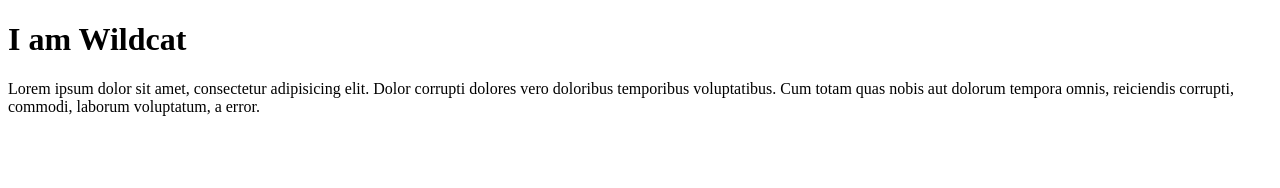
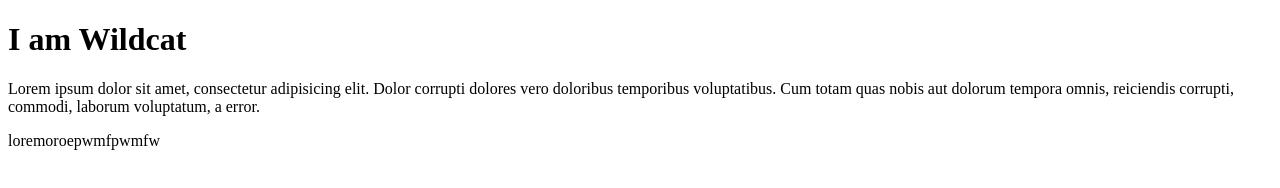
Before and after one commit to graemenishida/STARWARS, a plain HTML site: page index.html in a window 1280 px wide. Drawn offline with Linux system fonts and the light colour scheme.

Commit message:
added stuff

```diff
--- a/index.html
+++ b/index.html
@@ -9,5 +9,7 @@
 <h1>I am Wildcat</h1>
 <p>Lorem ipsum dolor sit amet, consectetur adipisicing elit. Dolor corrupti dolores vero doloribus temporibus voluptatibus. Cum totam quas nobis aut dolorum tempora omnis, reiciendis corrupti, commodi, laborum voluptatum, a error.</p>
 
+<p>loremoroepwmfpwmfw</p>
+
 </body>
 </html>
```
